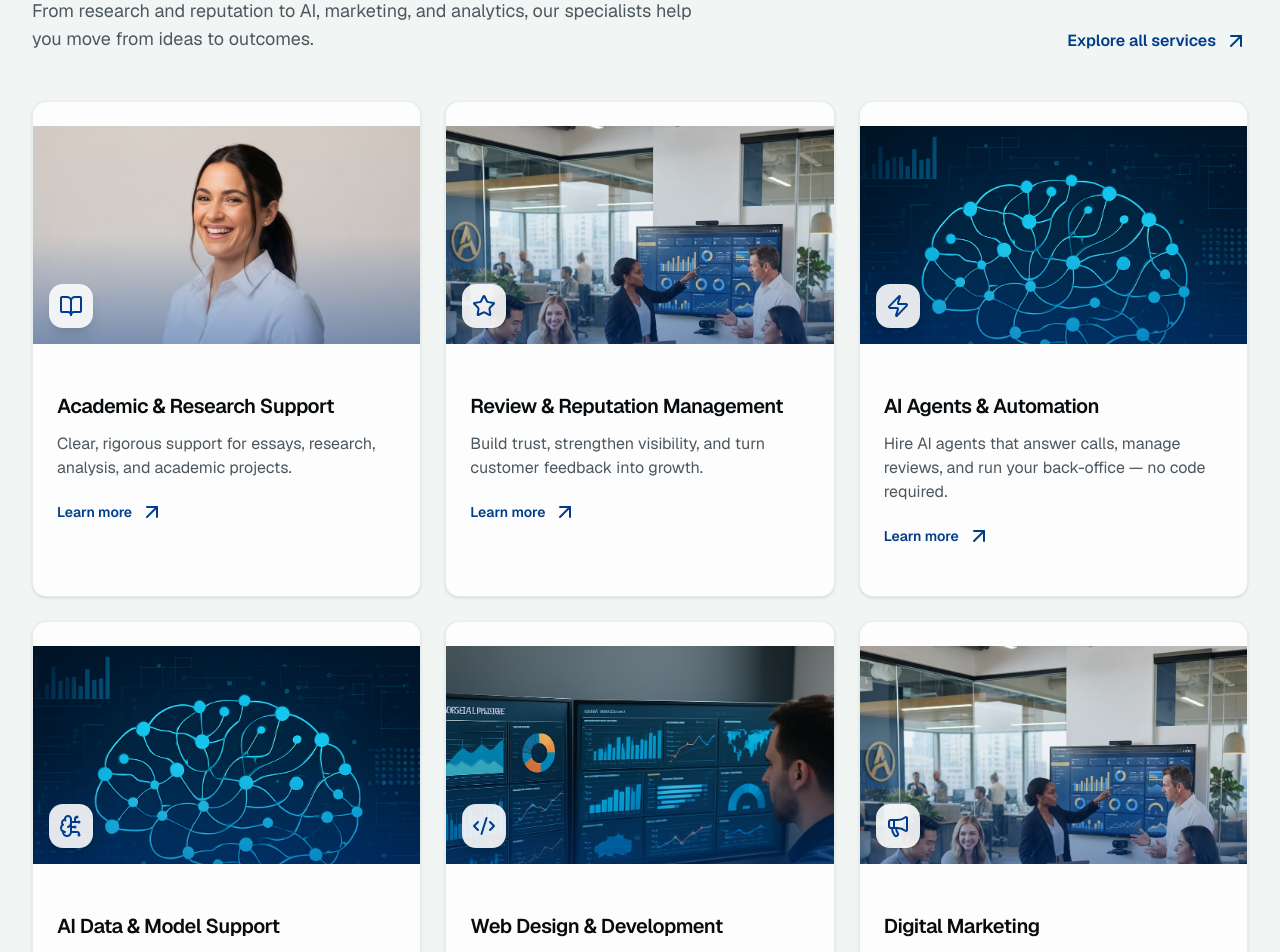
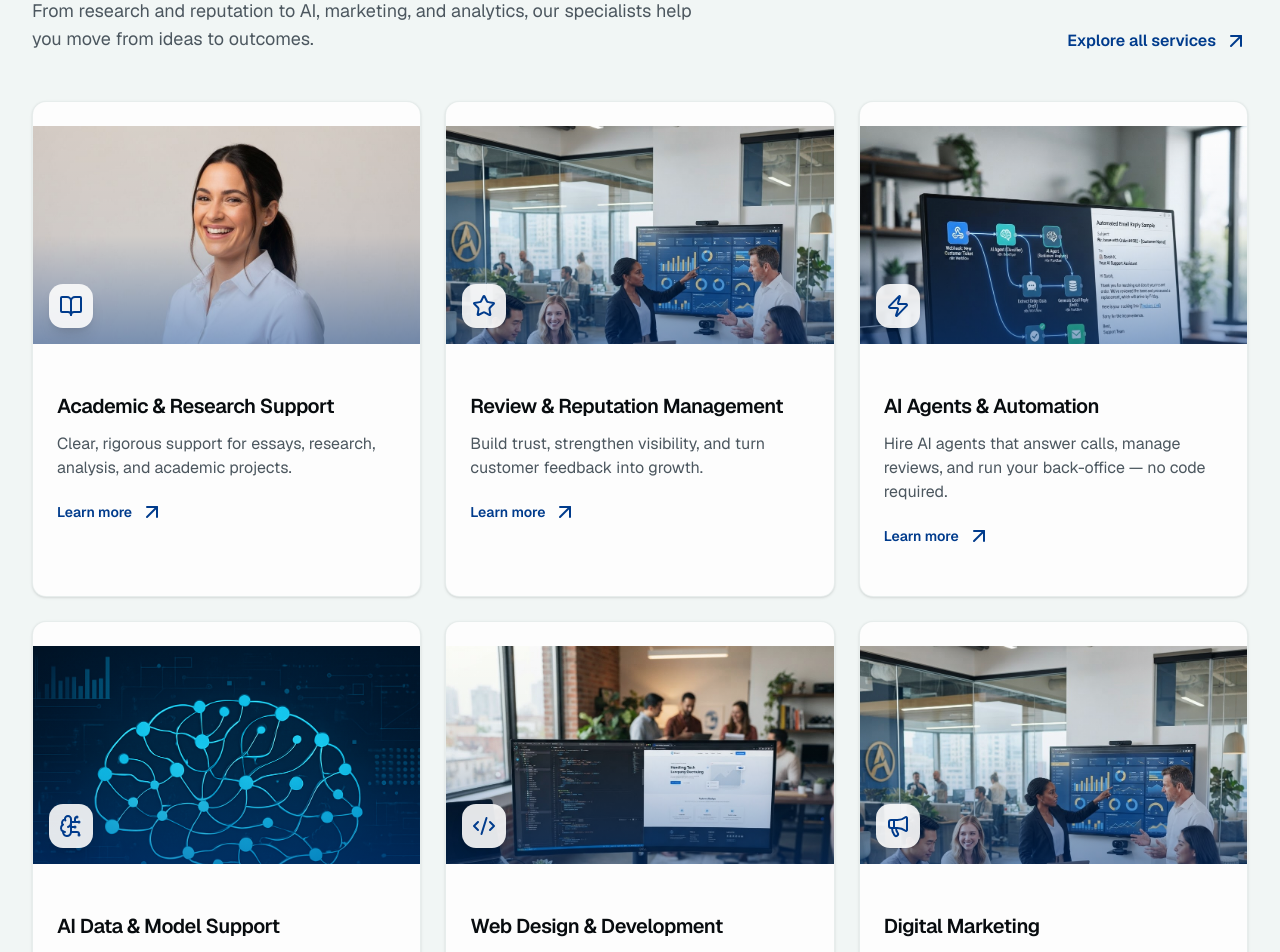
Before and after one commit to Houstones/v0-reputation-and-academic-website, a Next.js app: page / in a window 1280 px wide. Shown: the part 1040-1992 px from the top of the page. Built offline with nearby package versions, Linux system fonts and the light colour scheme.

Commit message:
feat: update service images and fix image paths in services-overview
Co-authored-by: Houstones <126047443+Houstones@users.noreply.github.com>

```diff
--- a/components/home/services-overview.tsx
+++ b/components/home/services-overview.tsx
@@ -8,15 +8,14 @@ import { Card, CardContent } from '@/components/ui/card'
 const services = [
   { title: 'Academic & Research Support', description: 'Clear, rigorous support for essays, research, analysis, and academic projects.', href: '/services/academic-writing', icon: BookOpen, image: '/tutor-1.jpg' },
   { title: 'Review & Reputation Management', description: 'Build trust, strengthen visibility, and turn customer feedback into growth.', href: '/services/reputation-management', icon: Star, image: '/service-digital-marketing.png' },
-  { title: 'AI Agents & Automation', description: 'Hire AI agents that answer calls, manage reviews, and run your back-office — no code required.', href: '/services/ai-agents', icon: Zap, image: '/service-ai-data.png' },
+  { title: 'AI Agents & Automation', description: 'Hire AI agents that answer calls, manage reviews, and run your back-office — no code required.', href: '/services/ai-agents', icon: Zap, image: '/service-ai-agents.png' },
   { title: 'AI Data & Model Support', description: 'High-quality data preparation, annotation, evaluation, and model support.', href: '/services/ai-data', icon: BrainCircuit, image: '/service-ai-data.png' },
-  { title: 'Web Design & Development', description: 'Fast, accessible digital experiences designed around your goals.', href: '/services/web-development', icon: Code2, image: '/service-data-analytics.png' },
+  { title: 'Web Design & Development', description: 'Fast, accessible digital experiences designed around your goals.', href: '/services/web-development', icon: Code2, image: '/service-web-development.png' },
   { title: 'Digital Marketing', description: 'Strategic campaigns that connect your brand with the right audience.', href: '/services/digital-marketing', icon: Megaphone, image: '/service-digital-marketing.png' },
   { title: 'Branding & Creative', description: 'Distinctive identities and creative systems that make your business memorable.', href: '/services/branding', icon: Palette, image: '/tutor-2.jpg' },
   { title: 'Business Process Outsourcing', description: 'Reliable operational support that gives your team room to focus.', href: '/services/bpo', icon: Briefcase, image: '/tutor-3.jpg' },
   { title: 'Content & Publishing', description: 'Thoughtful writing and publishing support for every stage of your story.', href: '/services/content', icon: BookOpen, image: '/tutor-4.jpg' },
   { title: 'Data & Analytics', description: 'Turn complex information into practical decisions and measurable outcomes.', href: '/services/analytics', icon: BarChart3, image: '/service-data-analytics.png' },
-  { title: 'AI Agents & Automation', description: 'Hire AI agents that answer calls, manage reviews, and run your back-office — no code required.', href: '/services/ai-agents', icon: Zap, image: '/service-ai-data.png' },
 ]
 
 export default function ServicesOverview() {
```
Also changed, not shown: public/service-ai-agents.png (added), public/service-web-development.png (added).
